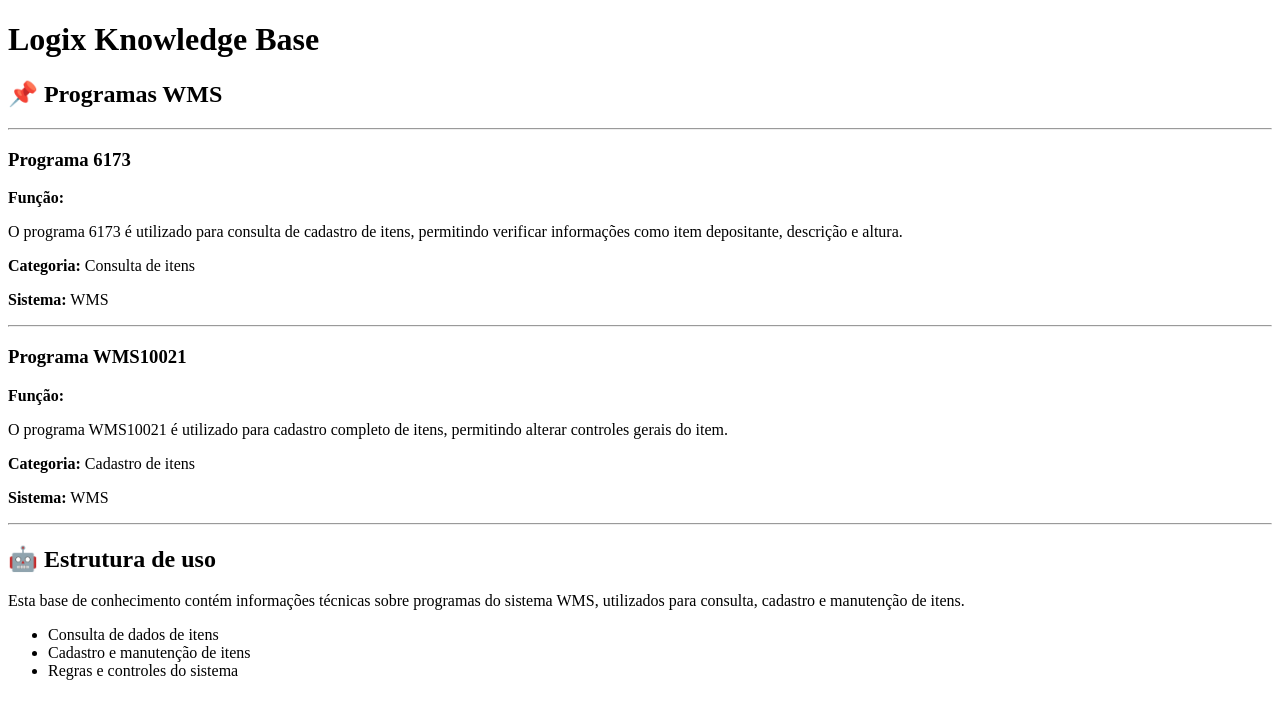
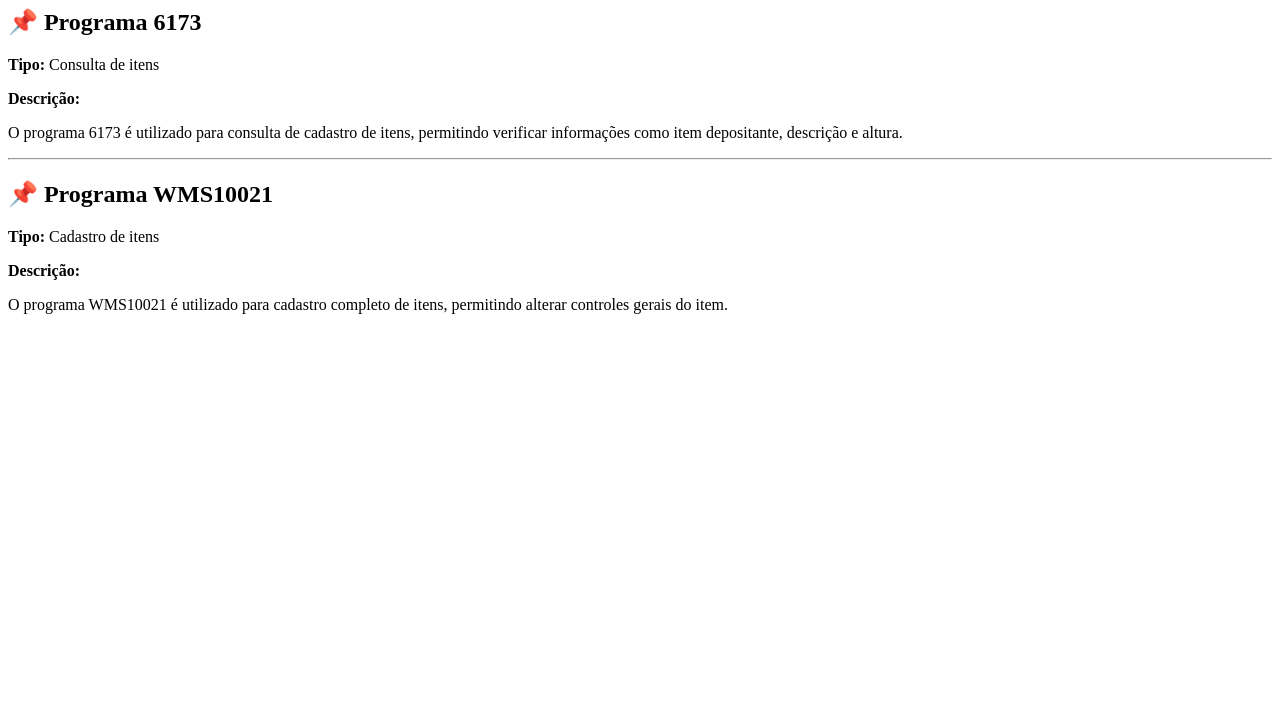
Before and after one commit to Vitorvl/logix-knowledge, a plain HTML site: page index.html in a window 1280 px wide. Drawn offline with Linux system fonts and the light colour scheme.

Commit message:
Update index.html

```diff
--- a/index.html
+++ b/index.html
@@ -1,55 +1,21 @@
-<!DOCTYPE html>
-<html lang="pt-br">
-<head>
-  <meta charset="UTF-8">
-  <title>Logix Knowledge</title>
-</head>
-<body>
+<h2>📌 Programa 6173</h2>
 
-<h1>Logix Knowledge Base</h1>
+<p><strong>Tipo:</strong> Consulta de itens</p>
 
-<h2>📌 Programas WMS</h2>
-
-<hr>
-
-<h3>Programa 6173</h3>
-
-<p><strong>Função:</strong></p>
+<p><strong>Descrição:</strong></p>
 <p>
 O programa 6173 é utilizado para consulta de cadastro de itens,
 permitindo verificar informações como item depositante, descrição e altura.
 </p>
 
-<p><strong>Categoria:</strong> Consulta de itens</p>
-<p><strong>Sistema:</strong> WMS</p>
-
 <hr>
 
-<h3>Programa WMS10021</h3>
+<h2>📌 Programa WMS10021</h2>
 
-<p><strong>Função:</strong></p>
+<p><strong>Tipo:</strong> Cadastro de itens</p>
+
+<p><strong>Descrição:</strong></p>
 <p>
 O programa WMS10021 é utilizado para cadastro completo de itens,
 permitindo alterar controles gerais do item.
 </p>
-
-<p><strong>Categoria:</strong> Cadastro de itens</p>
-<p><strong>Sistema:</strong> WMS</p>
-
-<hr>
-
-<h2>🤖 Estrutura de uso</h2>
-
-<p>
-Esta base de conhecimento contém informações técnicas sobre programas do sistema WMS,
-utilizados para consulta, cadastro e manutenção de itens.
-</p>
-
-<ul>
-  <li>Consulta de dados de itens</li>
-  <li>Cadastro e manutenção de itens</li>
-  <li>Regras e controles do sistema</li>
-</ul>
-
-</body>
-</html>
```
